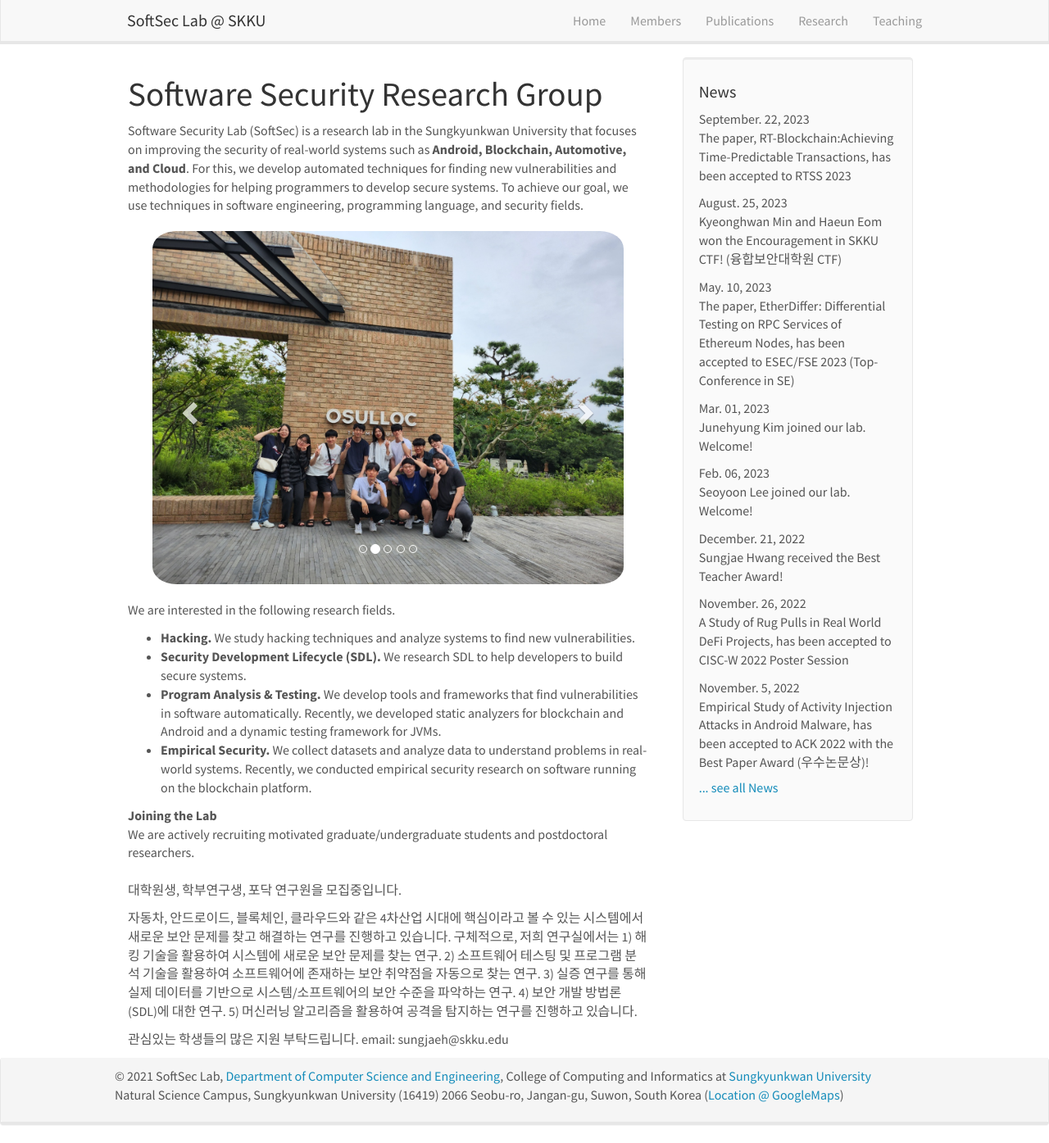
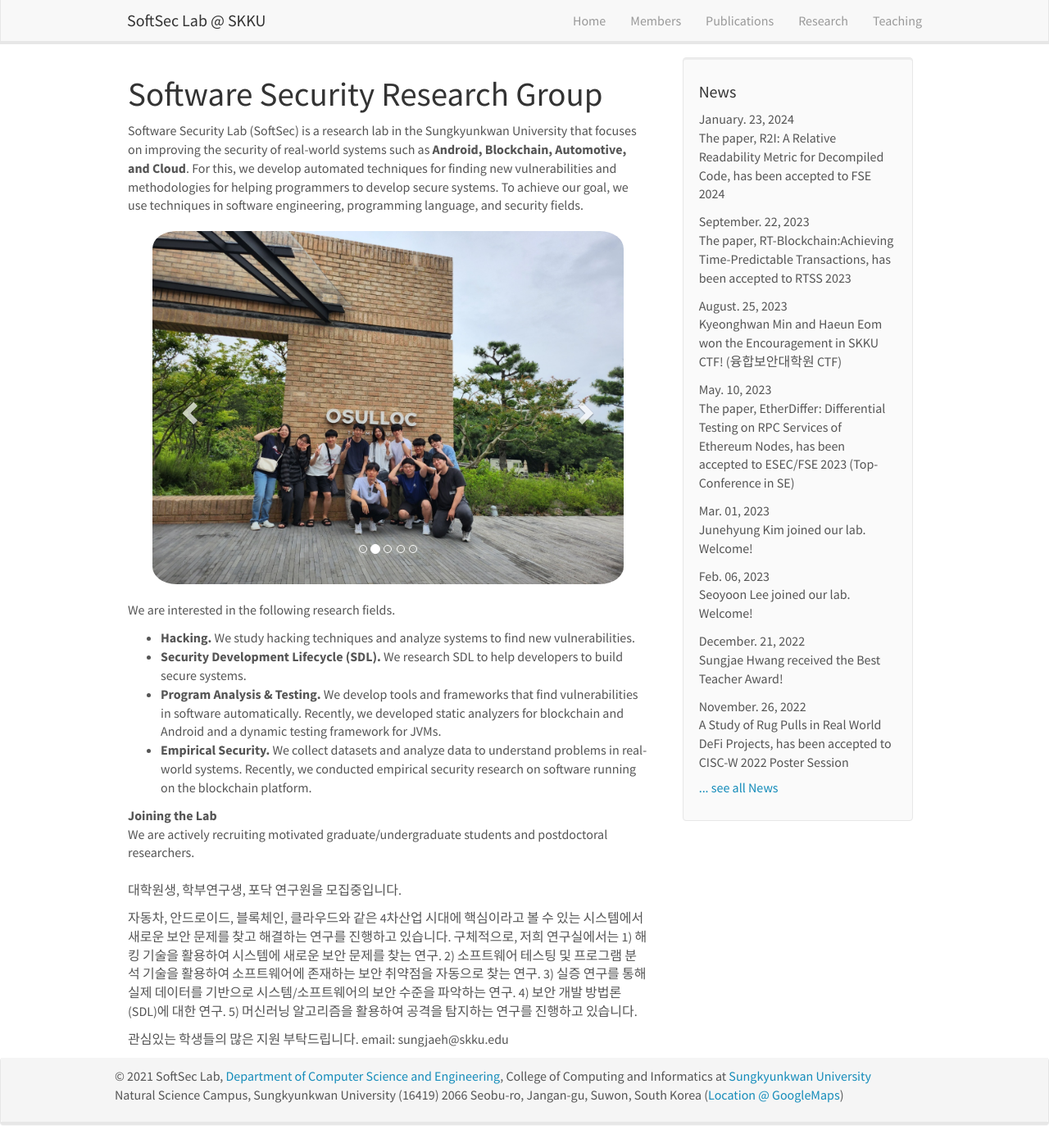
Before and after one commit to softsec-lab/softsec-lab.github.io, a Jekyll site: the page built from _pages/home.md, in a window 1280 px wide and 1395 px high. Shown: the whole window at 82% size. Built offline with Jekyll 4.4.1, drawn with Linux system fonts in a browser that asks for light colours; nearby versions of some CDN libraries.

Commit message:
update fse 2024 publication

```diff
--- a/_data/news.yml
+++ b/_data/news.yml
@@ -1,3 +1,6 @@
+- date: January. 23, 2024
+  headline: "The paper, R2I: A Relative Readability Metric for Decompiled Code, has been accepted to FSE 2024"
+
 - date: September. 22, 2023
   headline: "The paper, RT-Blockchain:Achieving Time-Predictable Transactions, has been accepted to RTSS 2023"
 
--- a/_data/publist.yml
+++ b/_data/publist.yml
@@ -1,3 +1,9 @@
+- title: "R2I: A Relative Readability Metric for Decompiled Code"
+  authors: Haeun Eom, Dohee Kim, Sori Lim, Hyungjoon Koo, Sungjae Hwang
+  link:
+    url:
+    display: ACM International Conference on the Foundations of Software Engineering (FSE 2024)
+
 - title: "RT-Blockchain:Achieving Time-Predictable Transactions"
   authors: Seunghoon Lee, Sukmin Kang, Seungyeon Cho, Hyunwoo Koo, Sungjae Hwang and Jinkyu Lee
   link:
```
